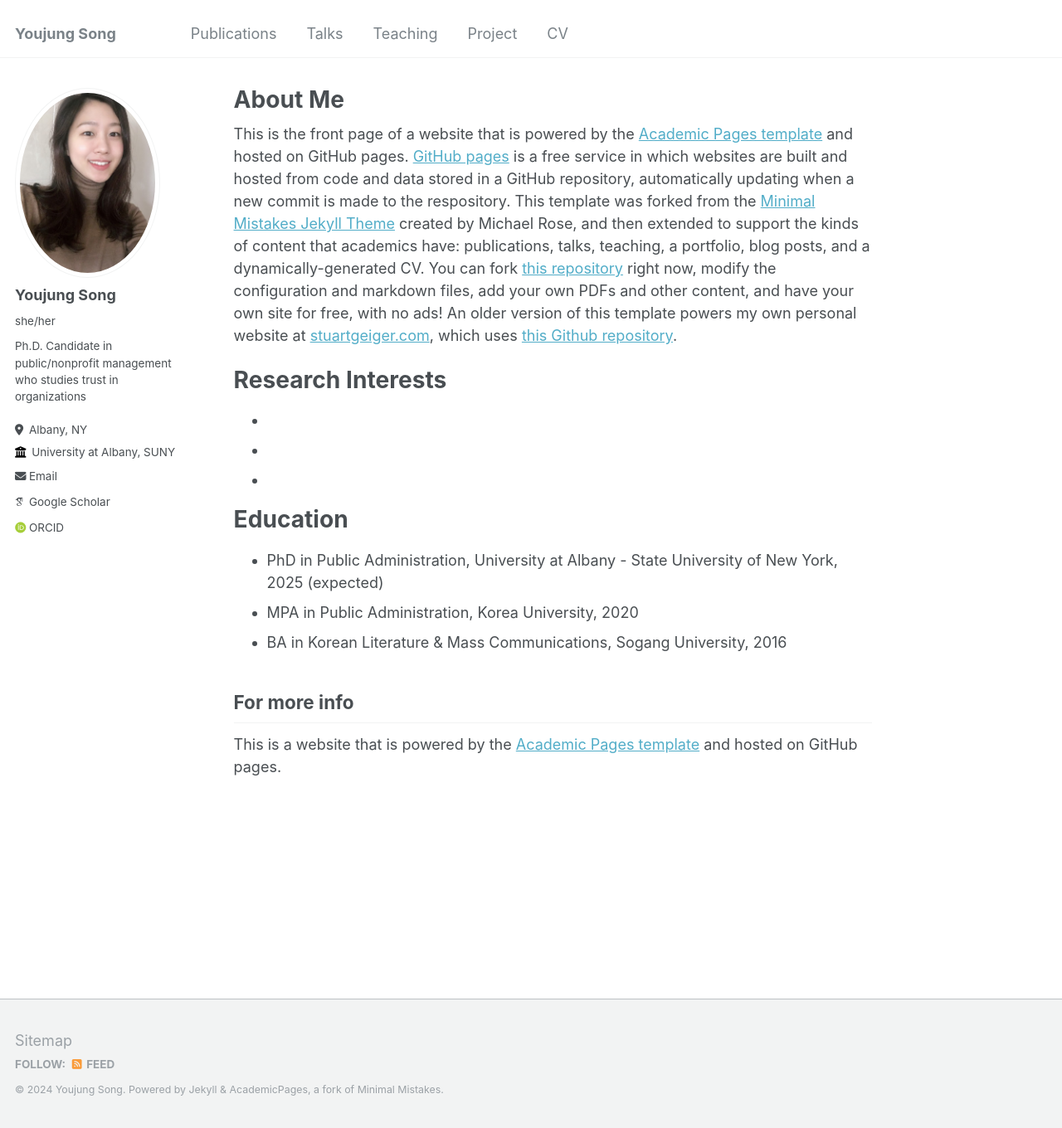
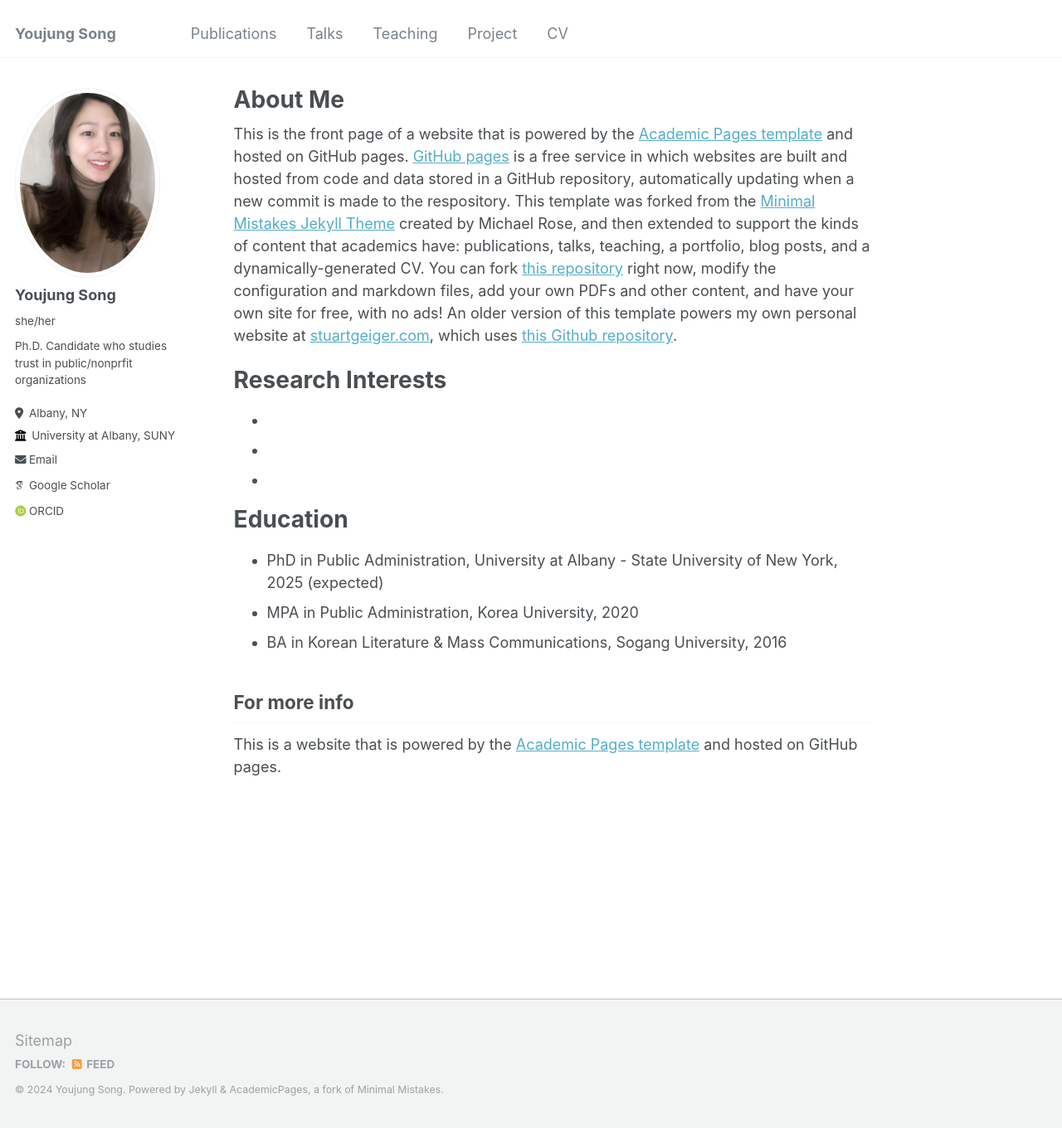
Before and after one commit to youjung-song/Youjung-song.github.io, a Jekyll site: the page built from _pages/about.md, in a window 1280 px wide and 1360 px high. Shown: the whole window at 83% size. Built offline with Jekyll 4.4.1, drawn with Linux system fonts in a browser that asks for light colours; some web fonts are replaced.

Commit message:
profile edit

```diff
--- a/_config.yml
+++ b/_config.yml
@@ -24,7 +24,7 @@ author:
   avatar           : "IMG_4804.JPG"
   name             : "Youjung Song"
   pronouns         : "she/her" # example: "she/her"
-  bio              : "Ph.D. Candidate in public/nonprofit management who studies trust in organizations"
+  bio              : "Ph.D. Candidate who studies trust in public/nonprfit organizations"
   location         : "Albany, NY"
   employer         : "University at Albany, SUNY"
   uri              : # URL
```
Also changed, not shown: IMG_4804.JPG (deleted), 1 other file.
